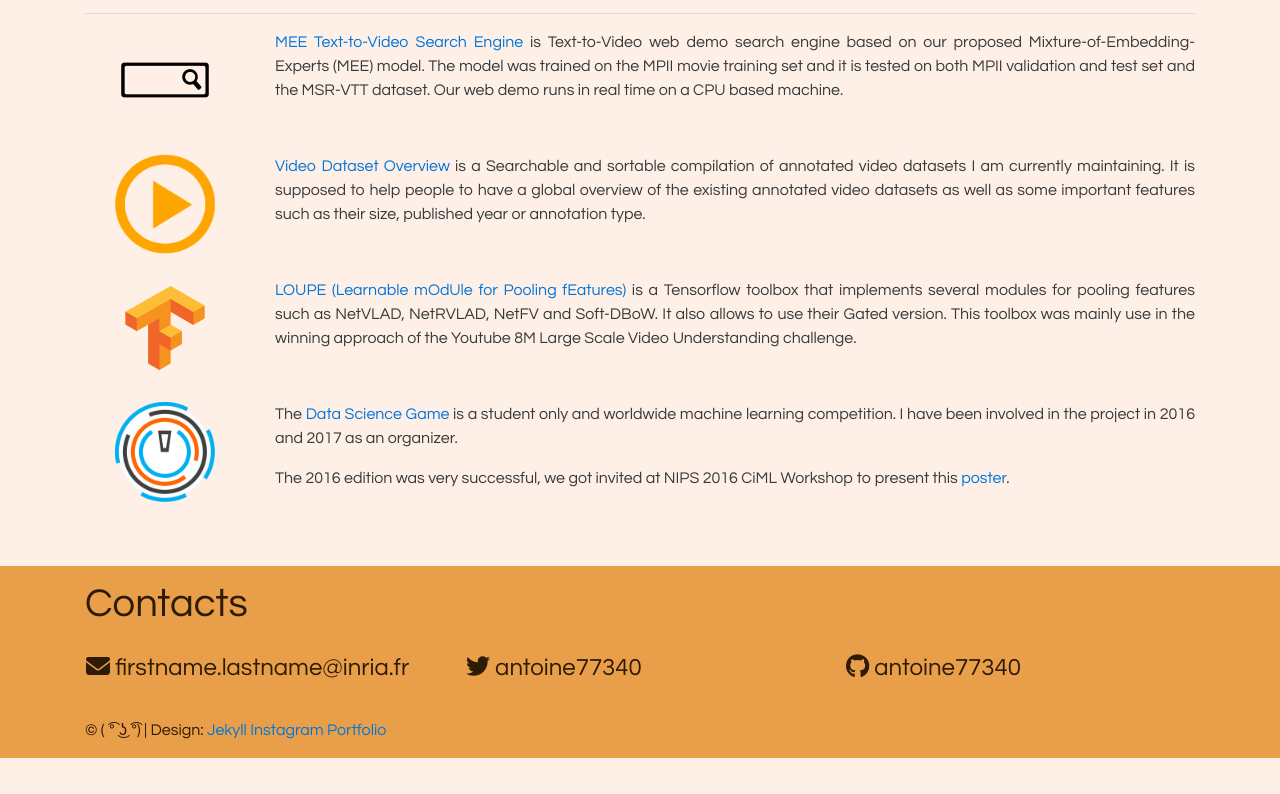
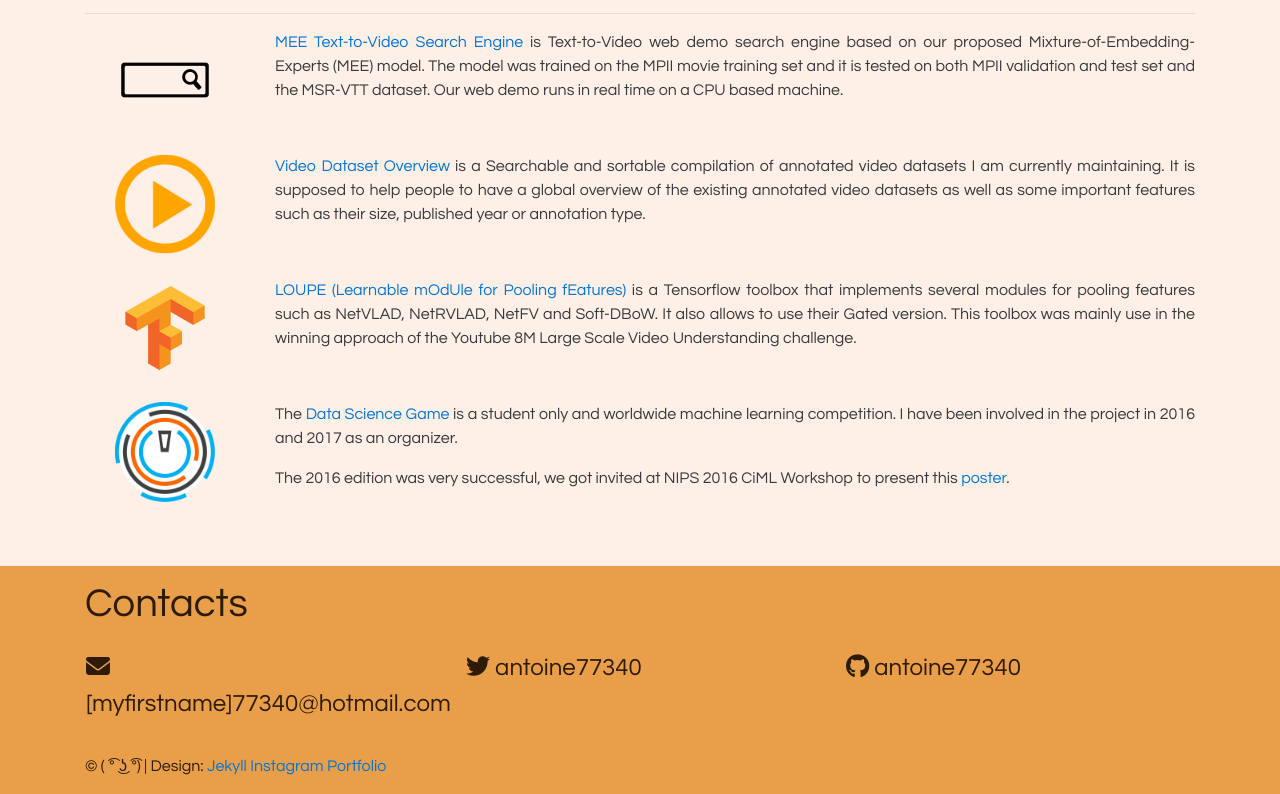
Before and after one commit to antoine77340/antoine77340.github.io, a website: page index.html in a window 1280 px wide. Shown: the part 2801-3595 px from the top of the page. Before the commit the page ends 3559 px from the top, so only its background shows below. Drawn offline with nearby package versions, Linux system fonts and the light colour scheme; a script that the page names is missing.

Commit message:
fix address display

```diff
--- a/index.html
+++ b/index.html
@@ -306,7 +306,7 @@
             <div class="col-md-4 col-sm-12 container-contacts-phone">
                 <i class="fa fa-envelope" aria-hidden="true"></i>
                 <a href="mailto:[myfirstname]77340@hotmail.com">
-                    firstname.lastname@inria.fr
+                    [myfirstname]77340@hotmail.com
                 </a>
             </div>
             <div class="col-md-4 col-sm-12 container-contacts-phone">
```
